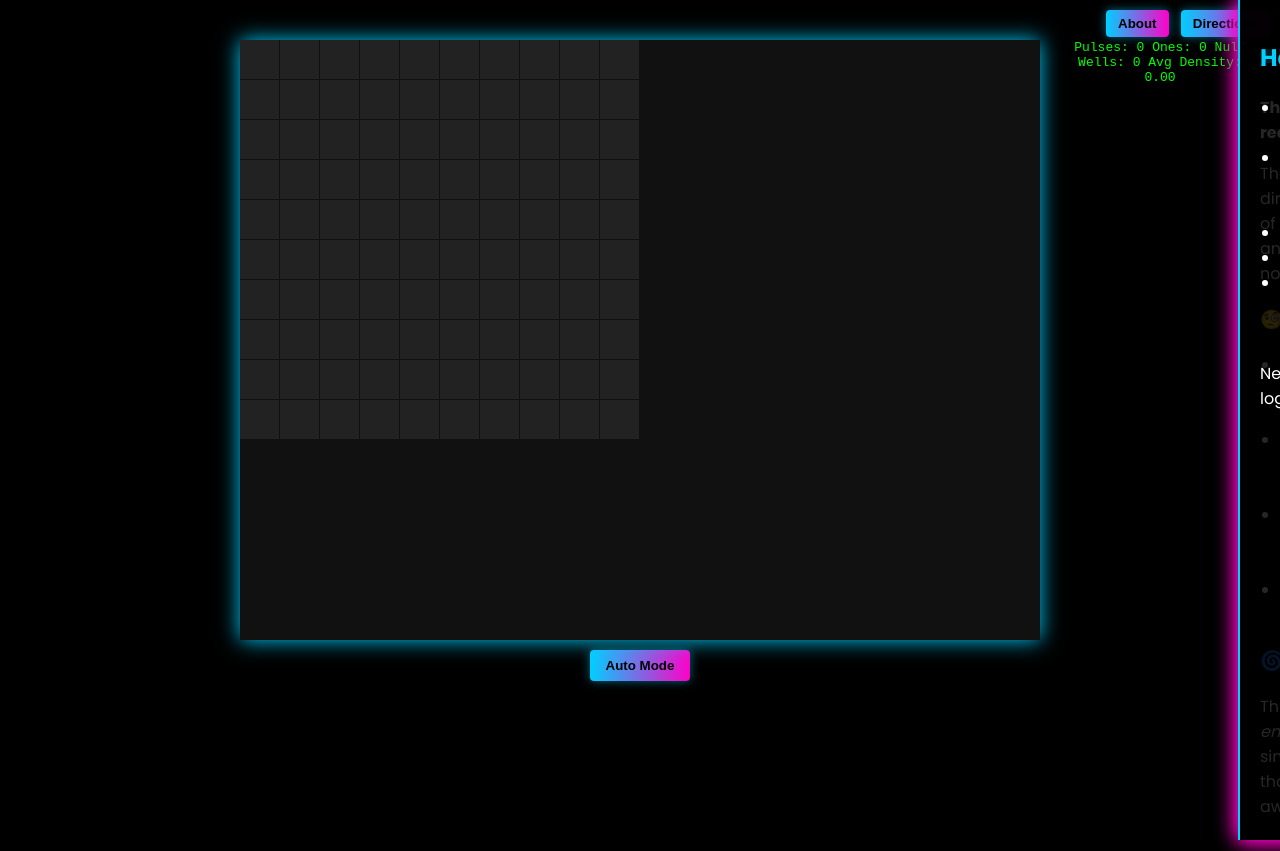
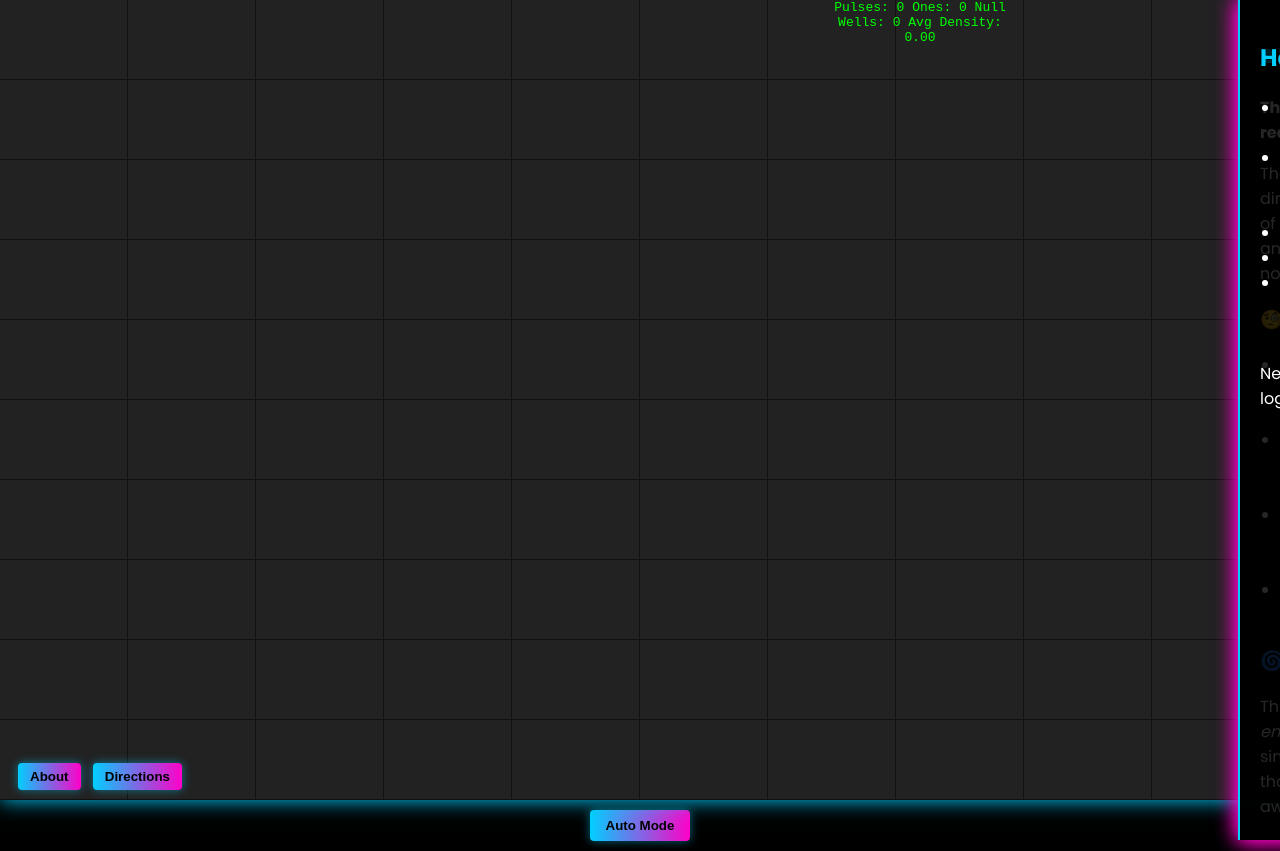
Before and after one commit to CryptvJet/Binary-Pulse-Game, a plain HTML site: page index.html in a window 1280 px wide. Before the commit the page ends 800 px from the top, so only its background shows below. Drawn offline with Linux system fonts and the light colour scheme.

Commit message:
Expand grid to full screen and move menu

```diff
--- a/index.html
+++ b/index.html
@@ -13,10 +13,10 @@
     <button id="about-btn">About</button>
     <button id="directions-btn">Directions</button>
   </div>
-  <div id="container">
-    <canvas id="game-canvas" width="800" height="600"></canvas>
-    <div id="debug"></div>
-  </div>
+    <div id="container">
+      <canvas id="game-canvas"></canvas>
+      <div id="debug"></div>
+    </div>
   <button id="auto-btn">Auto Mode</button>
 
   <div id="overlay"></div>
--- a/main.js
+++ b/main.js
@@ -4,6 +4,14 @@ import { renderGame } from './render.js';
 
 const canvas = document.getElementById('game-canvas');
 const ctx = canvas.getContext('2d');
+
+function resizeCanvas() {
+  canvas.width = window.innerWidth;
+  canvas.height = window.innerHeight;
+}
+
+window.addEventListener('resize', resizeCanvas);
+resizeCanvas();
 
 const GRID_ROWS = 10;
 const GRID_COLS = 10;
--- a/render.js
+++ b/render.js
@@ -1,17 +1,23 @@
 import { getPulses } from './pulse.js';
 
 export function renderGame(ctx, grid, options = {}) {
-  const { cellSize = 40, pending } = options;
+  const { pending } = options;
   ctx.clearRect(0, 0, ctx.canvas.width, ctx.canvas.height);
+
+  const cellWidth = ctx.canvas.width / grid[0].length;
+  const cellHeight = ctx.canvas.height / grid.length;
+  const cellSize = Math.min(cellWidth, cellHeight);
 
   for (let r = 0; r < grid.length; r++) {
     for (let c = 0; c < grid[r].length; c++) {
       const cell = grid[r][c];
+      const x = c * cellWidth;
+      const y = r * cellHeight;
       if (cell.isNull) {
         ctx.fillStyle = '#000';
-        ctx.fillRect(c * cellSize, r * cellSize, cellSize - 1, cellSize - 1);
+        ctx.fillRect(x, y, cellWidth - 1, cellHeight - 1);
         ctx.strokeStyle = '#555';
-        ctx.strokeRect(c * cellSize, r * cellSize, cellSize - 1, cellSize - 1);
+        ctx.strokeRect(x, y, cellWidth - 1, cellHeight - 1);
         continue;
       }
       const intensity = 50 + cell.density * 20;
@@ -20,7 +26,7 @@ export function renderGame(ctx, grid, options = {}) {
       } else {
         ctx.fillStyle = '#222';
       }
-      ctx.fillRect(c * cellSize, r * cellSize, cellSize - 1, cellSize - 1);
+      ctx.fillRect(x, y, cellWidth - 1, cellHeight - 1);
     }
   }
 
@@ -28,8 +34,8 @@ export function renderGame(ctx, grid, options = {}) {
   for (const p of getPulses()) {
     ctx.beginPath();
     ctx.arc(
-      p.x * cellSize + cellSize / 2,
-      p.y * cellSize + cellSize / 2,
+      p.x * cellWidth + cellWidth / 2,
+      p.y * cellHeight + cellHeight / 2,
       cellSize / 4,
       0,
       Math.PI * 2
@@ -40,10 +46,10 @@ export function renderGame(ctx, grid, options = {}) {
   if (pending) {
     ctx.strokeStyle = '#fff';
     ctx.beginPath();
-    const x = pending.x * cellSize + cellSize / 2;
-    const y = pending.y * cellSize + cellSize / 2;
+    const x = pending.x * cellWidth + cellWidth / 2;
+    const y = pending.y * cellHeight + cellHeight / 2;
     ctx.moveTo(x, y);
-    ctx.lineTo(x + pending.dx * cellSize / 2, y + pending.dy * cellSize / 2);
+    ctx.lineTo(x + pending.dx * cellWidth / 2, y + pending.dy * cellHeight / 2);
     ctx.stroke();
   }
 }
--- a/style.css
+++ b/style.css
@@ -7,15 +7,18 @@ body {
 
 canvas {
   display: block;
-  margin: 40px auto 0 auto;
+  width: 100%;
+  height: 100%;
+  margin: 0;
   background: #111;
   box-shadow: 0 0 20px #00cfff;
 }
 
 #container {
   position: relative;
-  width: fit-content;
-  margin: 0 auto;
+  width: 100vw;
+  height: 100vh;
+  margin: 0;
   text-align: center;
 }
 
@@ -42,9 +45,10 @@ canvas {
 
 /* menu bar */
 #menu-bar {
-  position: absolute;
-  top: 10px;
-  right: 10px;
+  position: fixed;
+  bottom: 10px;
+  left: 10px;
+  z-index: 11;
 }
 
 #menu-bar button {
```
